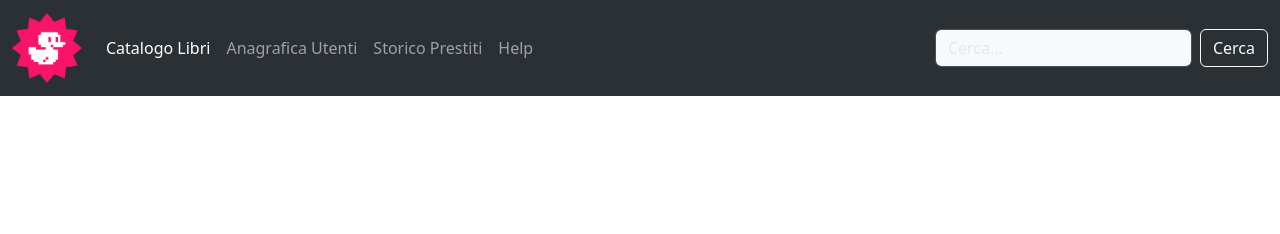
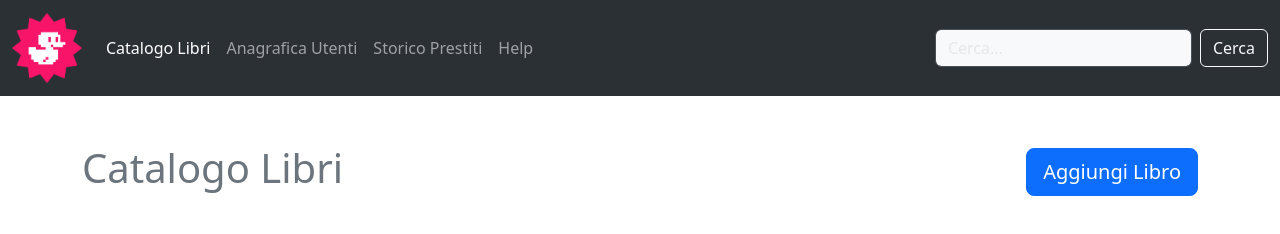
Before and after one commit to luigicaiaffa/html-css-bootstrap-dashboard, a plain HTML site: page index.html in a window 1280 px wide. Drawn offline with nearby package versions, Linux system fonts and the light colour scheme.

Commit message:
add first section

```diff
--- a/css/style.css
+++ b/css/style.css
@@ -1,4 +1,4 @@
-/* ! PAGE HEADER  */
+/* ! HEADER  */
 /* # HEADER NAV  */
 /* logo */
 
--- a/index.html
+++ b/index.html
@@ -26,7 +26,8 @@
     <link rel="stylesheet" href="./css/style.css" />
   </head>
   <body>
-    <!-- ! PAGE HEADER -->
+    <!-- ! HEADER -->
+    <header>
       <!-- # HEADER NAV -->
       <nav
         class="navbar navbar-expand-lg bg-body-tertiary bg-dark"
@@ -84,6 +85,24 @@
           </div>
         </div>
       </nav>
+    </header>
+
+    <!-- ! MAIN -->
+    <div class="container">
+      <main>
+        <!-- # SECTION -->
+        <div class="d-flex justify-content-between align-items-center my-5">
+          <!-- page title -->
+          <h1 class="text-secondary">Catalogo Libri</h1>
+          <!--  button -->
+          <button type="button" class="btn btn-primary btn-lg">
+            Aggiungi Libro
+          </button>
+        </div>
+
+        <!-- # SECTION -->
+      </main>
+    </div>
 
     <!-- * JS BOOTSTRAP * -->
     <script
```
Lines whose indentation alone changed are shown as unchanged.
